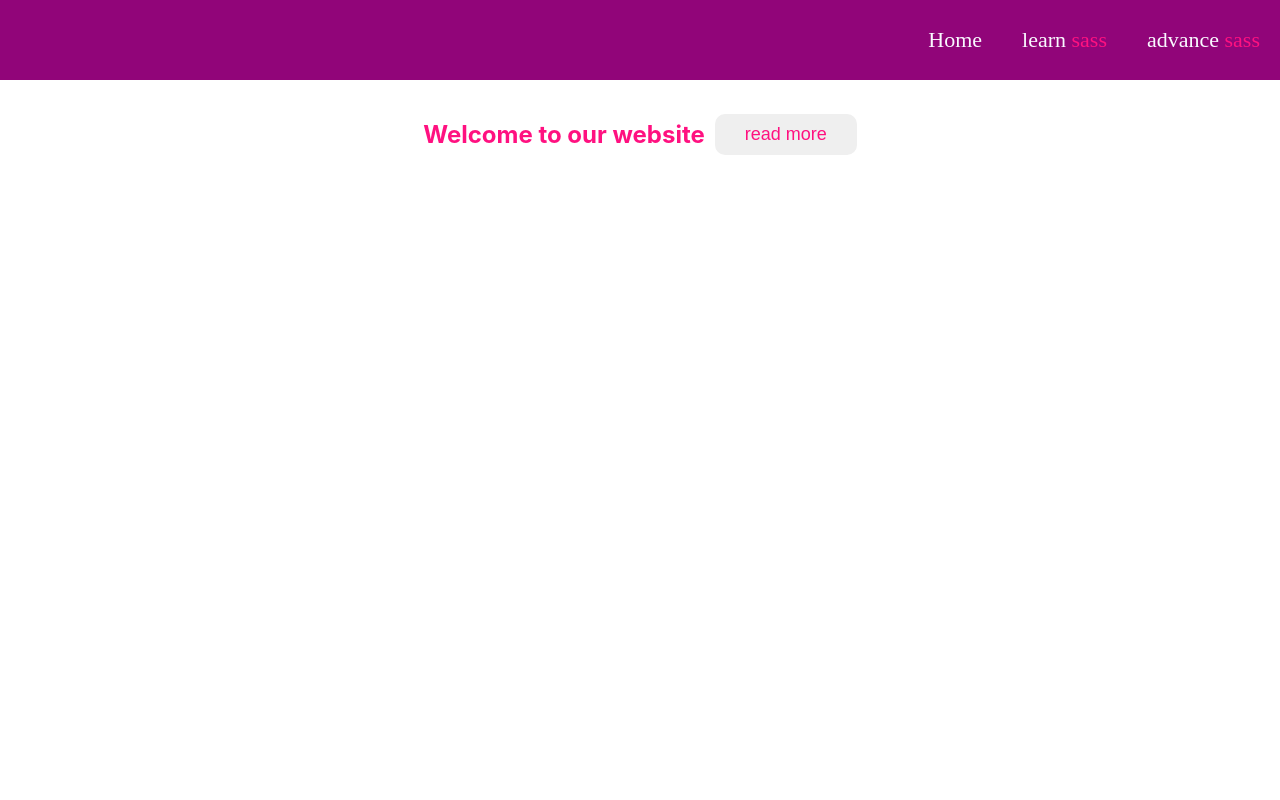
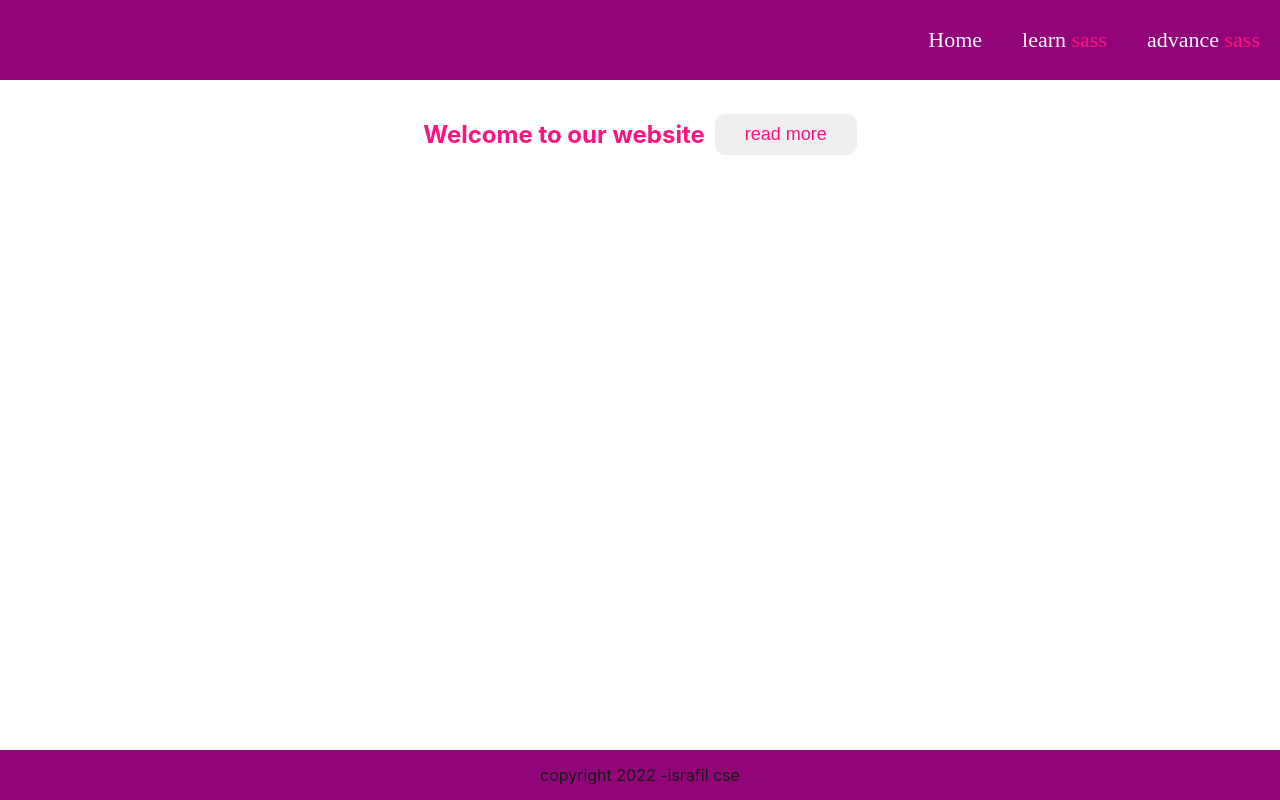
Before and after one commit to Israfil-cse/sass-pratice, a React (Create React App) app: page / in a window 1280 px wide. Built offline with nearby package versions, Linux system fonts and the light colour scheme.

Commit message:
[ADD]pesudo after

```diff
--- a/src/App.js
+++ b/src/App.js
@@ -1,4 +1,5 @@
 import './App.css';
+import Footer from './Components/Footer/Footer';
 import MainPage from './Components/MainPage/MainPage';
 import Navber from './Components/Navber/Navber';
 
@@ -9,6 +10,7 @@
     <div className="App">
       <Navber></Navber>
       <MainPage></MainPage>
+      <Footer></Footer>
     </div>
   );
 }
--- /dev/null
+++ b/src/Components/Footer/Footer.js
@@ -0,0 +1,11 @@
+import React from 'react';
+import '../../sass/pesudo.footer.scss';
+
+const Footer = () => {
+    return (
+        <div className="footer">
+
+        </div>
+    );
+};
+export default Footer;
--- /dev/null
+++ b/src/sass/pesudo.footer.scss
@@ -0,0 +1,30 @@
+@import "./variable.scss";
+
+.footer {
+    background-color: $navColor;
+    position: absolute;
+    left: 0;
+    bottom: 0;
+    width: 100%;
+
+    &:after {
+        content: "copyright 2022 -israfil cse";
+        color: $blackColor;
+        display: flex;
+        justify-content: center;
+        align-items: center;
+        height: 50px;
+
+    }
+
+    // h2{
+    //     font-family: $titleFont;
+    //     display: flex;
+    //     justify-content: center;
+    //     align-items: center;
+    // }
+
+    // p{
+    //     text-align: center;
+    // }
+}
```
